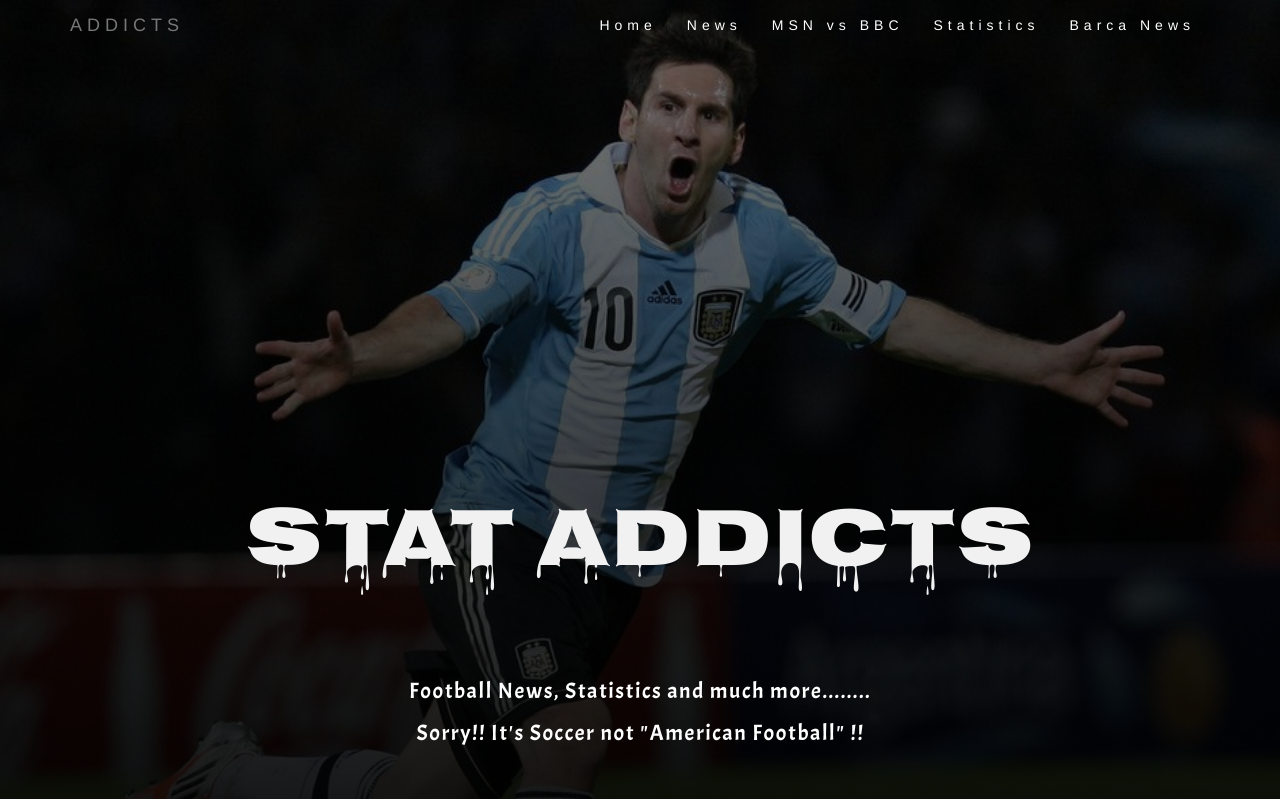
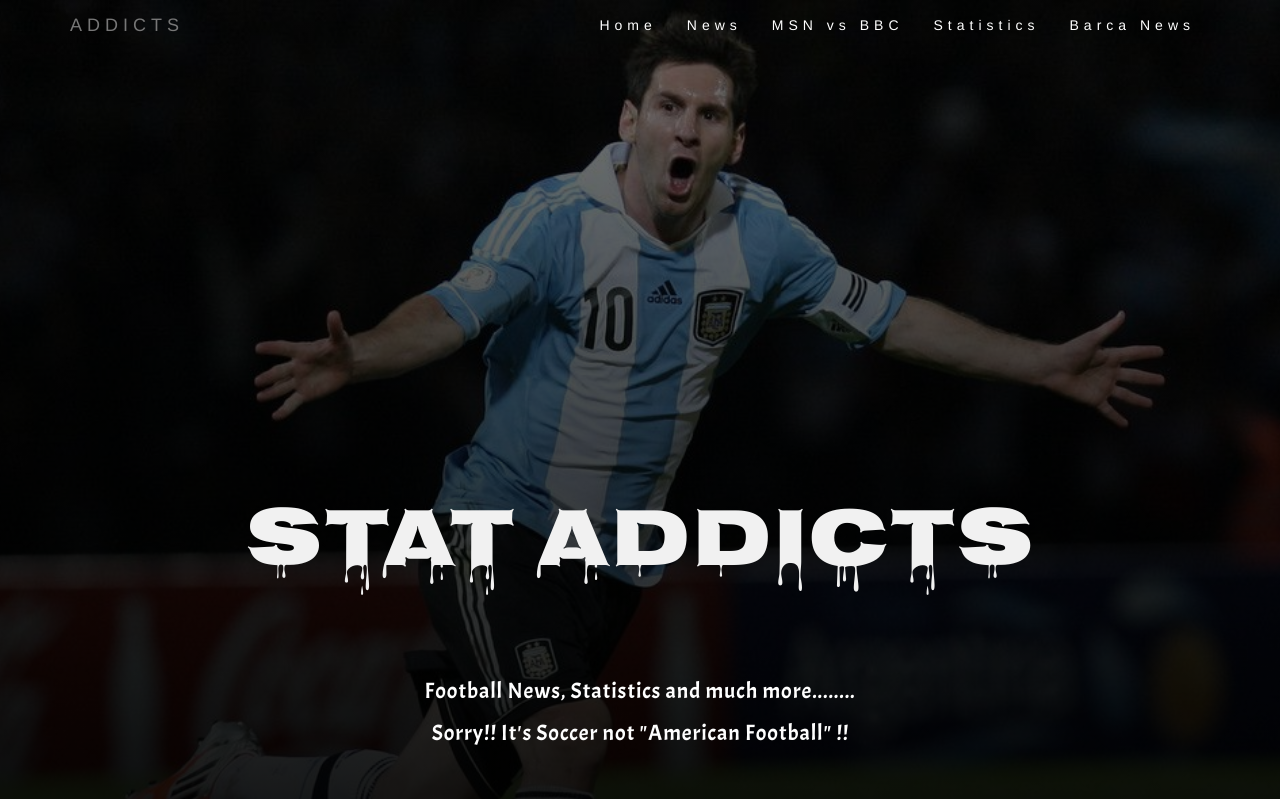
Before and after one commit to vinayjallipalli/stat_addicts, a website: page public/index.html in a window 1280 px wide. Shown: the top 799 px of the page. Drawn offline with nearby package versions, Linux system fonts and the light colour scheme; no server answers.

Commit message:
10 commit

```diff
--- a/public/style.css
+++ b/public/style.css
@@ -23,7 +23,7 @@ html, body {
 .subtitle{
     font-family: 'Acme', sans-serif;
 	font-size: 1.58em;
-    letter-spacing: 0.07em;
+    letter-spacing: 0.04em;
 }
 
 .subtitle2{
```
